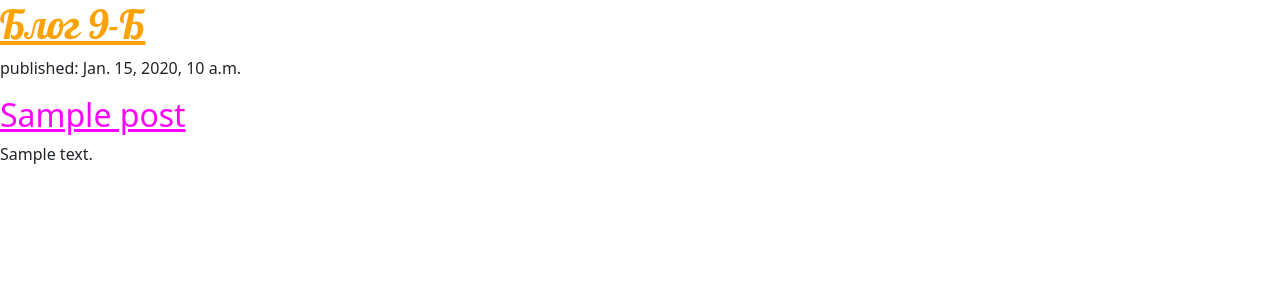
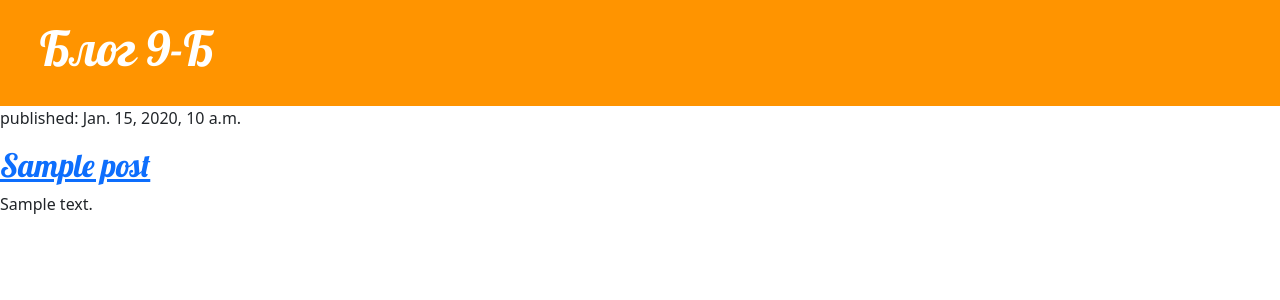
Before and after one commit to lyceum16b-dev/My-Blog, a Django app: page / in a window 1280 px wide. Shown: the top 300 px of the page. Run offline with Django 5.2, Linux system fonts and the light colour scheme; tables that the repository leaves empty hold one stand-in row (values such as "Sample post").

Commit message:
Додавання стилів сайту

```diff
--- a/blog/static/css/blog.css
+++ b/blog/static/css/blog.css
@@ -1,8 +1,47 @@
-h1 a {
-    color: #FCA205;
-    font-family: "Lobster", sans-serif;
+.page-header {
+    background-color: #ff9400;
+    margin-top: 0;
+    padding: 20px 20px 20px 40px;
 }
 
-h2 a {
-    color: magenta;
+.page-header h1, .page-header h1 a, .page-header h1 a:visited, .page-header h1 a:active {
+    color: #ffffff;
+    font-size: 36pt;
+    text-decoration: none;
 }
+
+.content {
+    margin-left: 40px;
+}
+
+h1, h2, h3, h4 {
+    font-family: 'Lobster', cursive;
+}
+
+.date {
+    float: right;
+    color: #828282;
+}
+
+.save {
+    float: right;
+}
+
+.post-form textarea, .post-form input {
+    width: 100%;
+}
+
+.top-menu, .top-menu:hover, .top-menu:visited {
+    color: #ffffff;
+    float: right;
+    font-size: 26pt;
+    margin-right: 20px;
+}
+
+.post {
+    margin-bottom: 70px;
+}
+
+.post h1 a, .post h1 a:visited {
+    color: #000000;
+}
--- a/blog/templates/post_list.html
+++ b/blog/templates/post_list.html
@@ -16,13 +16,13 @@
 
     </head>
     <body>
-    <div>
+    <div class="page-header">
         <h1>
             <a href="">Блог 9-Б</a>
         </h1>
     </div>
     {% for post in posts %}
-        <div>
+        <div class="post">
             <p>published: {{ post.published_date }}</p>
             <h2><a href="/post/{{ post.id }}">{{ post.title }}</a></h2>
             <p>{{ post.text|linebreaksbr }}</p>
```
